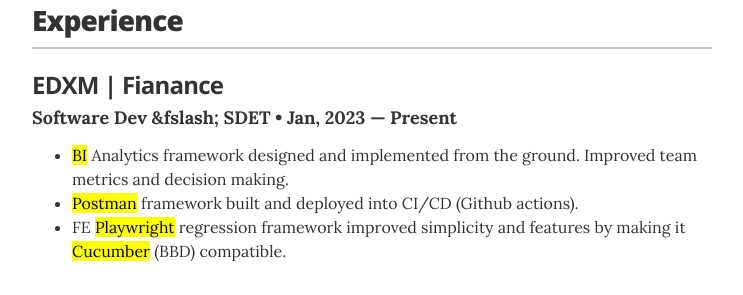
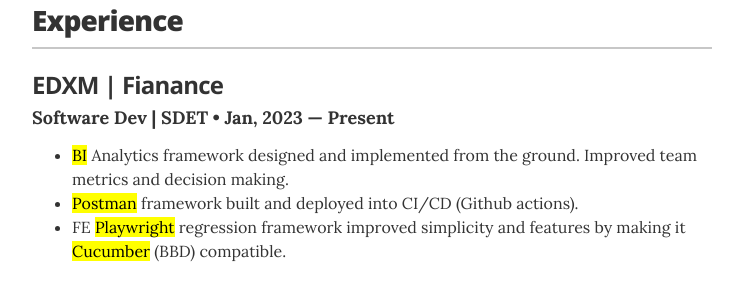
Before and after one commit to alexissoko/alexissoko.github.io, a Jekyll site: the page built from index.html, in a window 1280 px wide and 900 px high, scrolled down 655 px. Shown: the part 154-449 px from the top of the window, without its empty margins (268-1011 px from the left). Built offline with Jekyll 4.4.1, drawn with Linux system fonts in a browser that asks for light colours; some of the changed lines change nothing that is shown.

Commit message:
update resume

```diff
--- a/_data/experience.yml
+++ b/_data/experience.yml
@@ -1,7 +1,7 @@
 # Jobs
 # SDET
 - company: EDXM | Fianance
-  position: Software Dev &fslash; SDET
+  position: Software Dev | SDET
   duration: Jan, 2023 &mdash; Present
   summary:  <ul class="resume-item-list">
               <li><mark>BI</mark> Analytics framework designed and implemented from the ground. Improved team metrics and decision making.</li>
```
